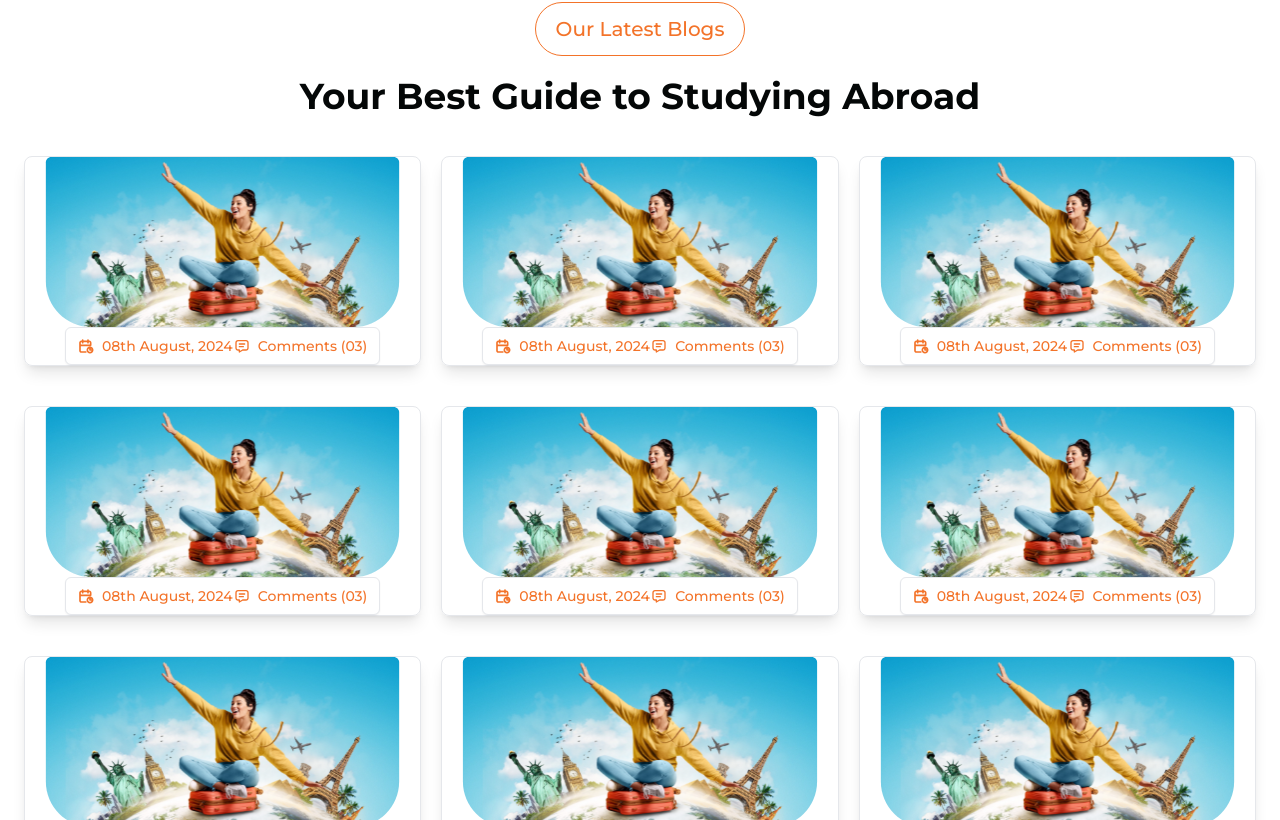
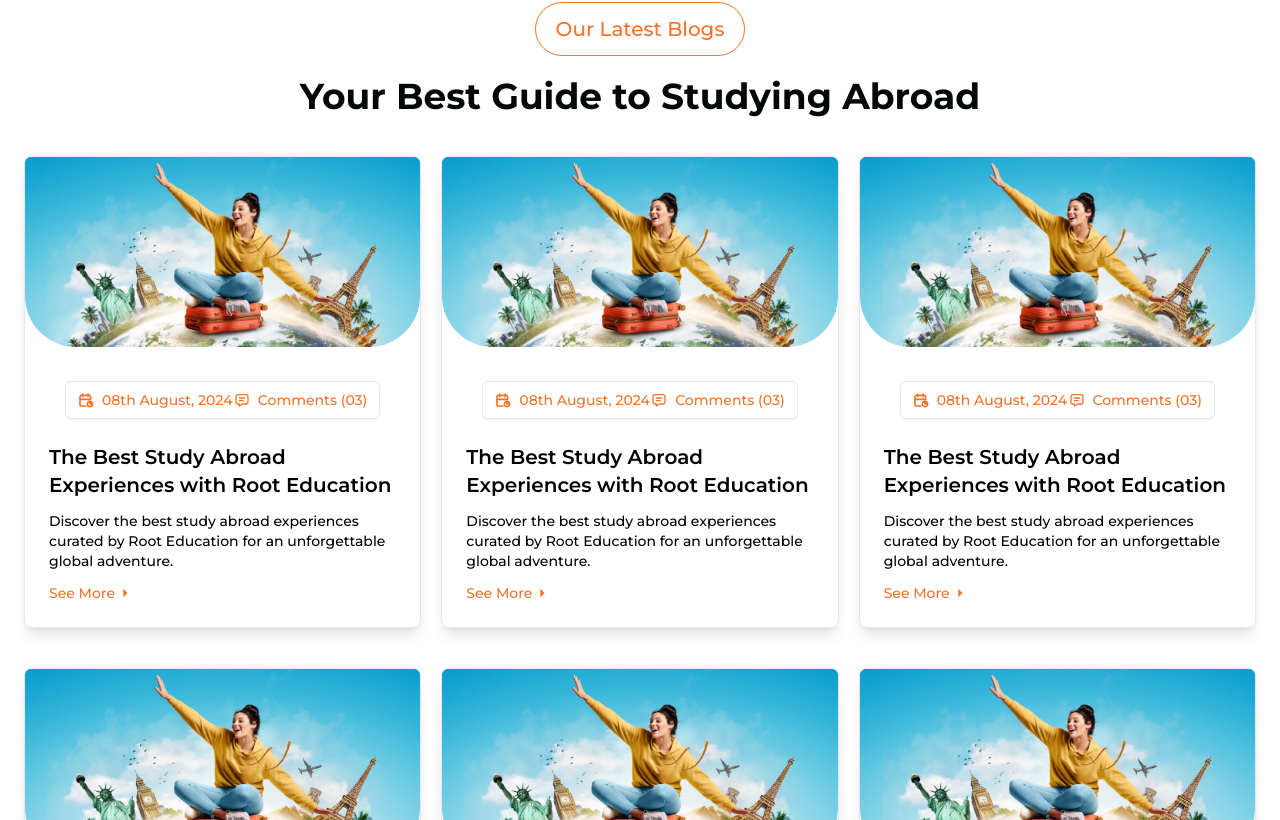
Before and after one commit to AbabilGroup/root-education, a Next.js app: page /blogs in a window 1280 px wide. Shown: the part 380-1200 px from the top of the page. Built offline with nearby package versions, Linux system fonts and the light colour scheme.

Commit message:
blogs page

```diff
--- a/src/components/pages/blogs/BlogCard.tsx
+++ b/src/components/pages/blogs/BlogCard.tsx
@@ -1,17 +1,20 @@
 import Image from "next/image";
+import Link from "next/link";
+import { MdArrowRight } from "react-icons/md";
 
 const BlogCard = () => {
   return (
     <div className="rounded-lg border shadow-lg">
-      <div className="relative min-h-[170px] w-full">
+      <div className="relative min-h-[200px] w-full">
         <Image
           className="h-full w-full"
           src="/images/pages/blogs/blog_thumbnail.svg"
           alt="The Best Study Abroad Experiences with Root Education"
-          fill
+          height={250}
+          width={520}
         />
       </div>
-      <div className="mx-10 flex items-center justify-between rounded-md border bg-white px-3 py-2 text-sm font-medium text-primary shadow-sm">
+      <div className="mx-10 mt-6 flex items-center justify-between rounded-md border bg-white px-3 py-2 text-sm font-medium text-primary shadow-sm">
         <div className="flex items-center justify-start gap-x-2">
           <svg
             width="16"
@@ -49,6 +52,23 @@
           <h6>Comments (03)</h6>
         </div>
       </div>
+      <div className="space-y-3 p-6">
+        <h5 className="text-xl font-semibold">
+          The Best Study Abroad Experiences with Root Education
+        </h5>
+        <p className="text-sm font-medium">
+          Discover the best study abroad experiences curated by Root Education
+          for an unforgettable global adventure.
+        </p>
+        <div>
+          <Link
+            href=""
+            className="flex items-center justify-start text-sm font-medium text-primary duration-200 hover:text-secondary group-hover:text-white"
+          >
+            See More <MdArrowRight className="text-xl" />
+          </Link>
+        </div>
+      </div>
     </div>
   );
 };
```
